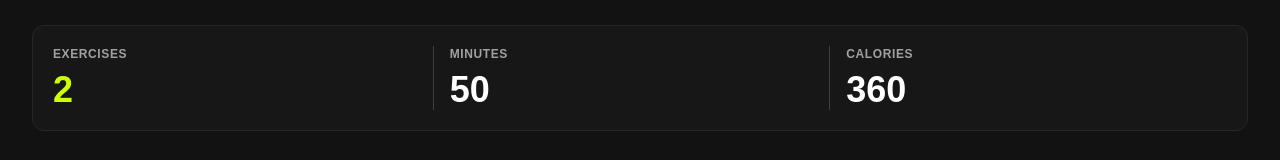
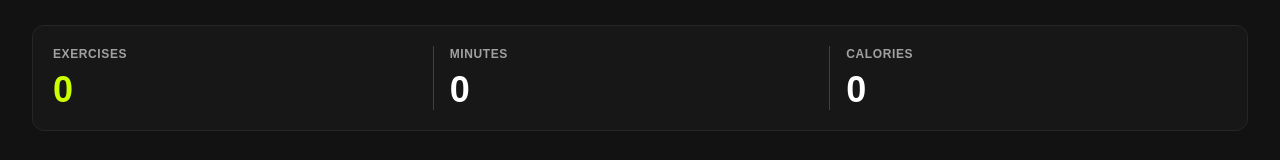
Before and after one commit to AbdullahRedoan/fit-log, a Next.js app: page /my-plan in a window 1280 px wide. Shown: the part 176-336 px from the top of the page. Built offline with nearby package versions, Linux system fonts and the light colour scheme.

Commit message:
metrics bar done

```diff
--- a/src/app/my-plan/page.tsx
+++ b/src/app/my-plan/page.tsx
@@ -1,6 +1,19 @@
-import React from "react";
+"use client";
+import React, { useContext } from "react";
+import { WorkoutContext } from "../context/WorkoutContext";
 
 const MyPlanPage = () => {
+  const { myWorkouts } = useContext(WorkoutContext);
+  console.log(myWorkouts);
+  let duration = 0;
+  let calories = 0;
+  {
+    myWorkouts.map((w) => {
+      duration += Number(w.duration);
+      calories += Number(w.caloriesBurned)
+    });
+  }
+
   return (
     <div className="bg-[#121212] text-white min-h-screen py-10 px-4 sm:px-6 lg:px-8">
       <div className="max-w-9xl mx-auto space-y-8">
@@ -22,17 +35,16 @@ const MyPlanPage = () => {
               Exercises
             </span>
             <span className="text-3xl sm:text-4xl font-black text-[#ccff00] mt-2">
-              2
+              {myWorkouts.length}
             </span>
           </div>
           {/* Stat 2: Minutes */}
           <div className="flex flex-col justify-between">
-
             <span className="text-neutral-400 text-xs font-semibold uppercase tracking-wider">
               Minutes
             </span>
             <span className="text-3xl sm:text-4xl font-black text-white mt-2">
-              50
+              {duration}
             </span>
           </div>
           {/* Stat 3: Calories */}
@@ -41,7 +53,7 @@ const MyPlanPage = () => {
               Calories
             </span>
             <span className="text-3xl sm:text-4xl font-black text-white mt-2">
-              360
+              {calories}
             </span>
           </div>
         </div>
```
